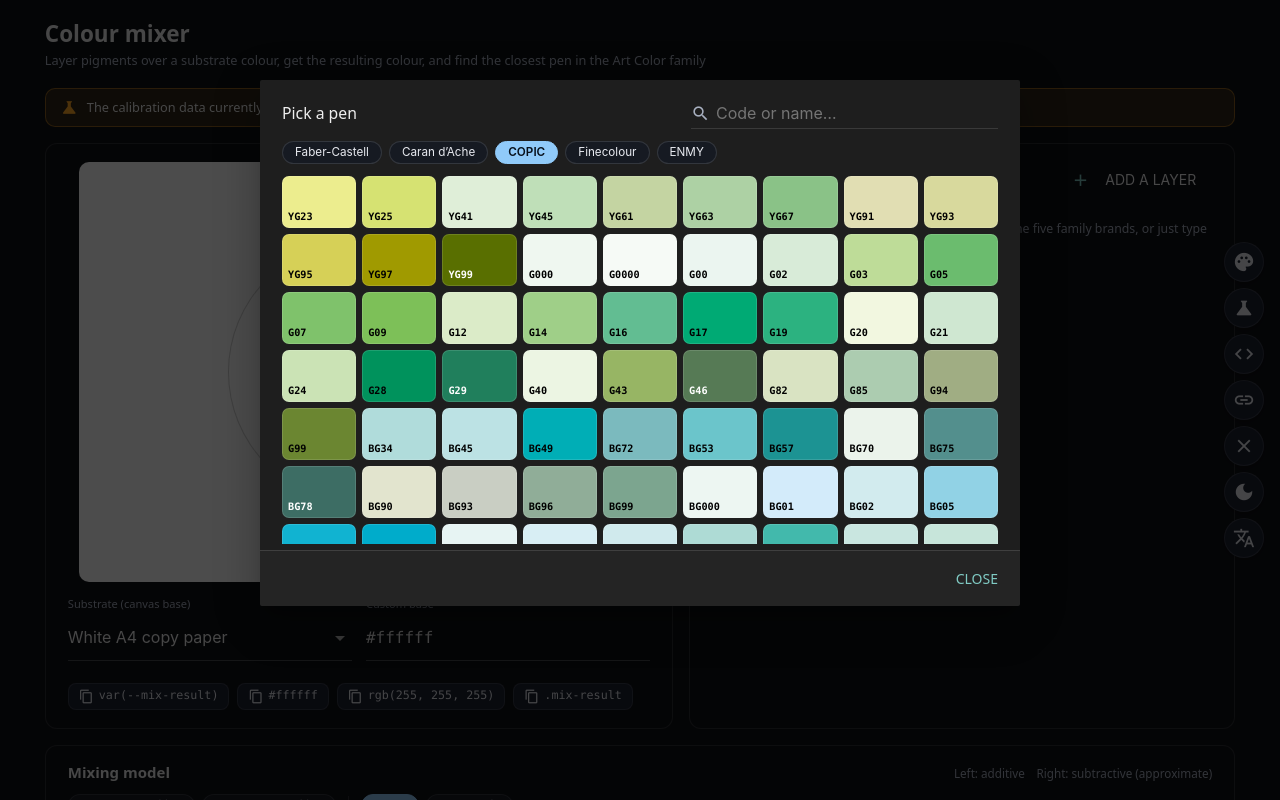
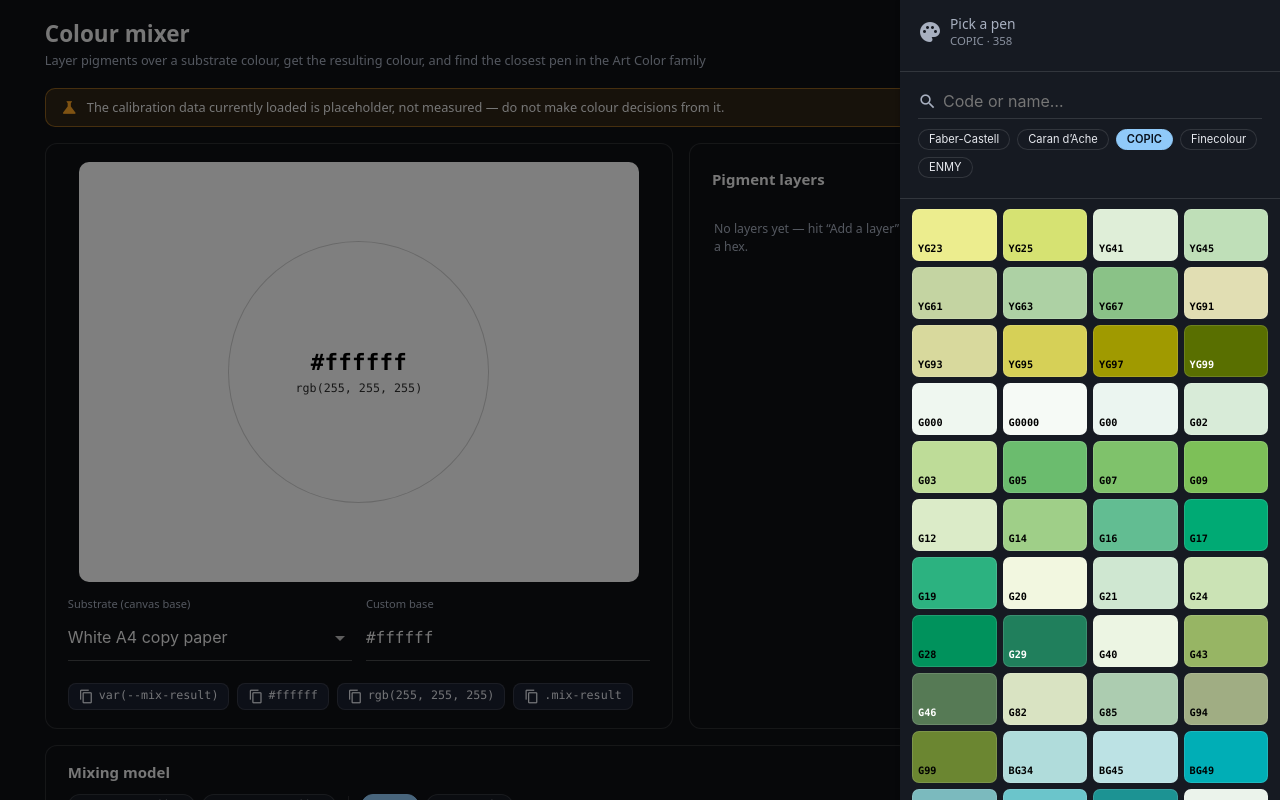
Before and after one commit to scottgfhong310/color-mixer, a website: page public/apps/color-mixer/index.html in a window 1280 px wide. Both pictures are taken after a click on the element "palette". Shown: the top 800 px of the page. Drawn offline with nearby package versions, Linux system fonts and the light colour scheme.

Commit message:
feat(pick): 挑一支筆從 Modal 改成右側滑出面板，且挑完不關
形制照抄 chat-archive 的 Prompt 清單與 faber-castell-color 的 nearest-panel
（兩者本來就是同一套 Materialize sidenav）——先讀了實作才動手，沒有照著改：
右緣滑出、subheader（icon＋標題＋.path 脈絡行）→ divider → 控制列 → divider →
自己捲的內容區；.sidenav 以 !important 釘 left:auto/right:0（Materialize 版本差異
會讓它跑回左邊）、max-width:92vw、flex column；onOpenStart/onCloseEnd 掛
body.sidenav-open，共用 side-tool.css 靠它把整排側鍵淡出。

## 為什麼不是 Modal

加顏料層是「挑一支 → 看畫布怎麼變 → 再挑下一支」的連續動作。Modal 一次只能站一個，
挑完必須關掉才看得到結果，於是「回去再挑」變成一個需要存在的動作。側欄與畫布並存，
那個動作就消失了——同 v1.21 在 chat-archive 上的收斂：**正解是讓那個問題消失，
不是加一顆返回鍵。**

連帶一行刻意的差別：**點色片後不關面板**。實測連續操作，面板全程留著、畫布即時跟著變
（#f0e6d2 → #bcb531 → #dfc068），換品牌與搜尋都不打斷，網址同步。

## 兩個細節

- .path 印的是**篩選後**的色數而不是品牌總色數（搜尋時顯示 30 / 259）——
  使用者數得出來，對不上就是騙人。同 nearest-panel 那條「選單上的數字要是
  真的會被比到的色數」。
- ⚠️ §5.10：Materialize 給 sidenav 內 i.material-icons 一個 48px 高的盒，會把 icon
  往下推、與文字錯位。重置成貼字盒後實測 icon 高度 24px。

## 驗收

新增契約檢查 F7（25/25）：擋「改回 Modal」與「點色片後 .close()」兩種退化，
兩條都做過反向驗證確認會紅。console 零錯誤；關閉後 rectLeft 899 ≥ clientWidth 880
＝完全在可視區外、側鍵恢復；light 主題下面板底色與 subheader 色正確。

Co-Authored-By: Claude Opus 5 <noreply@anthropic.com>

```diff
--- a/public/apps/color-mixer/color-mixer.css
+++ b/public/apps/color-mixer/color-mixer.css
@@ -206,23 +206,52 @@ body {
 .near-de .band-noticeable { color: #ffa726; }
 .near-de .band-far { color: #ef5350; }
 
-/* ---- 挑色 Modal ---- */
-.pick-modal { max-width: 760px; width: 92%; }
-.pick-modal .modal-content { padding: 18px 22px 6px; }
-.pick-head { display: flex; flex-wrap: wrap; align-items: center; gap: 12px; margin-bottom: 12px; }
-.pick-head h5 { font-size: 1.05rem; margin: 0; }
-.pick-search { display: flex; align-items: center; gap: 6px; margin-left: auto;
-  border-bottom: 1px solid var(--border); }
+/* ---- 右側滑出：挑一支筆（形制照抄 chat-archive 的 Prompt 清單 ／ nearest-panel） ----
+ *
+ * ⚠️ Materialize 的 .sidenav 預設貼左緣；`edge:'right'` 會加 .right-aligned，
+ *    這裡再以 !important 釘一次（同 markdown-reader／nearest-panel），
+ *    避免版本差異讓它跑回左邊。
+ */
+.sidenav {
+  background: var(--surface) !important;
+  left: auto !important;
+  right: 0 !important;
+  max-width: 92vw;                            /* 窄視窗不讓固定寬度撐出畫面 */
+  display: flex; flex-direction: column;      /* 表頭與搜尋固定在上、色片區自己捲 */
+}
+.sidenav .subheader {
+  height: auto !important; min-height: 0 !important; line-height: 1.4 !important;
+  padding: 14px 18px !important; display: flex; align-items: center; gap: 8px;
+  color: var(--muted) !important; font-size: .92rem;
+}
+.sidenav .subheader .material-icons { color: var(--muted) !important; margin: 0; }
+.sidenav .subheader span { color: inherit; }
+.sidenav .subheader .path { display: block; font-size: .76rem; opacity: .8; font-weight: 400; }
+.sidenav .divider { background-color: var(--border) !important; }
+/* Materialize 給 .sidenav li 的固定行高會把整塊表單撐開，這裡解掉 */
+.pick-panel li { line-height: normal; }
+/* §5.10：Materialize 給 sidenav 內 i.material-icons 一個 48px 高的盒，
+   會把 icon 往下推、與文字錯位——重置成貼字盒，列的垂直置中才成立 */
+.sidenav li > a i.material-icons { height: auto; line-height: 1; margin: 0; }
+
+.pick-search { display: flex; align-items: center; gap: 6px;
+  margin: 12px 18px 0; border-bottom: 1px solid var(--border); }
 .pick-search i { font-size: 19px; color: var(--muted); }
-.pick-search input { border: none !important; box-shadow: none !important; height: 30px !important;
-  margin: 0 !important; width: 220px; color: var(--text); }
-.pick-grid { display: grid; grid-template-columns: repeat(auto-fill, minmax(74px, 1fr));
-  gap: 6px; max-height: 46vh; overflow-y: auto; margin-top: 12px; }
+.pick-search input { border: none !important; box-shadow: none !important; height: 34px !important;
+  margin: 0 !important; width: 100%; color: var(--text); font-size: .88rem; }
+.pick-panel .group-chips { padding: 10px 18px 12px; }
+.pick-panel .group-chip { font-size: .74rem; padding: 3px 10px; }
+
+/* 色片區自己捲（.sidenav 是 flex column，故 flex:1 1 auto 才吃得到剩餘高度） */
+.pick-grid { flex: 1 1 auto; overflow-y: auto;
+  display: grid; grid-template-columns: repeat(auto-fill, minmax(74px, 1fr));
+  gap: 6px; padding: 10px 12px 24px; align-content: start; }
 .pick-sw { height: 52px; border-radius: 7px; border: 1px solid var(--border); cursor: pointer;
   display: flex; align-items: flex-end; padding: 3px 5px; font-size: .68rem; font-weight: 600;
   font-family: ui-monospace, SFMono-Regular, Menlo, Consolas, monospace; }
 .pick-sw * { color: inherit; }
 .pick-sw:hover { outline: 2px solid var(--accent); outline-offset: -2px; }
+.pick-panel .empty-hint { padding: 16px 20px; }
 
 /* ---- 明細 Modal（§11.1 骨架，class 名與數值照抄） ---- */
 .detail-modal { max-width: 560px; border-radius: 14px; }
--- a/public/apps/color-mixer/color-mixer.js
+++ b/public/apps/color-mixer/color-mixer.js
@@ -330,6 +330,9 @@
         || String(c.hex || '').toLowerCase().indexOf(q) >= 0;
     });
     $('#pick-empty').toggle(list.length === 0);
+    // 表頭脈絡：現在在看哪個品牌、篩出幾色（同 chat-archive 的 #prompt-path）。
+    // 印**篩選後**的數字而不是品牌總色數——使用者數得出來，對不上就是騙人。
+    $('#pick-path').text(b.label + ' · ' + list.length + (q ? ' / ' + b.colors().length : ''));
     // 上限只為了不讓 800+ 色片一次進 DOM；有搜尋框可以縮小範圍。
     $('#pick-grid').html(list.slice(0, 400).map(function (c) {
       var fg = Lib.pickTextColor({ r: c.r, g: c.g, b: c.b });
@@ -338,10 +341,14 @@
         + '<span>' + esc(c.code) + '</span></div>';
     }).join(''));
   }
-  function openPick() {
+  function pickNav() { return window.M.Sidenav.getInstance(document.getElementById('pick-nav')); }
+
+  /** 側鍵與「加一層」都走這裡：已開就收起（同 chat-archive 的 #setting-prompts）。 */
+  function togglePick() {
     renderPickBrands();
     renderPickGrid();
-    window.M.Modal.getInstance(document.getElementById('pick-modal')).open();
+    var inst = pickNav();
+    if (inst) { inst.isOpen ? inst.close() : inst.open(); }
   }
 
   function findColor(brandId, code) {
@@ -538,7 +545,7 @@
     });
 
     // 顏料層
-    $('#add-layer, #setting-add').on('click', openPick);
+    $('#add-layer, #setting-add').on('click', togglePick);
     $('#layers')
       .on('input', 'input[type=range]', function () {
         var i = +$(this).data('i');
@@ -572,8 +579,9 @@
     });
     $('#pick-search').on('input', renderPickGrid);
     $('#pick-grid').on('click', '.pick-sw', function () {
+      // ⚠️ **刻意不關面板**：這正是它從 Modal 改成側欄的理由——挑一支、看畫布怎麼變、
+      //    再挑下一支是一個連續動作。關掉面板等於把「回去再挑」變回一個需要存在的動作。
       addLayer(state.pickBrand, $(this).data('code'));
-      window.M.Modal.getInstance(document.getElementById('pick-modal')).close();
     });
 
     // 最接近色 → 明細
@@ -647,6 +655,13 @@
 
   function init() {
     window.M.Modal.init(document.querySelectorAll('.modal'), { preventScrolling: false });
+    // 挑色面板走右側滑出 sidenav（形制同 chat-archive 的 Prompt 清單）。
+    // onOpenStart/onCloseEnd 掛 body.sidenav-open —— 共用 side-tool.css 靠它把整排側鍵淡出。
+    window.M.Sidenav.init(document.getElementById('pick-nav'), {
+      edge: 'right',
+      onOpenStart: function () { document.body.classList.add('sidenav-open'); },
+      onCloseEnd: function () { document.body.classList.remove('sidenav-open'); }
+    });
 
     applyTheme(localStorage.getItem(LS_THEME) || 'dark');
 
--- a/public/apps/color-mixer/index.html
+++ b/public/apps/color-mixer/index.html
@@ -160,25 +160,34 @@
     </div>
   </div>
 
-  <!-- ===== 挑色 Modal ===== -->
-  <div id="pick-modal" class="modal pick-modal">
-    <div class="modal-content">
-      <div class="pick-head">
-        <h5 data-i18n="pick.title">挑一支筆</h5>
+  <!-- ===== 右側滑出：挑一支筆（形制照抄 chat-archive 的 Prompt 清單 ／
+                    faber-castell-color 的 nearest-panel——同一套 Materialize sidenav） =====
+
+       **為什麼是側欄不是 Modal**：加顏料層是「挑一支 → 看畫布怎麼變 → 再挑下一支」的
+       連續動作。Modal 一次只能站一個，挑完必須關掉才看得到結果，於是「回去再挑」變成
+       一個需要存在的動作。側欄與畫布並存，那個動作就消失了——同 v1.21 在 chat-archive
+       上的收斂：**正解是讓那個問題消失，不是加一顆返回鍵。**
+       連帶：點色片後**刻意不關面板**（見 color-mixer.js 的 pick-grid handler）。 -->
+  <ul id="pick-nav" class="sidenav pick-panel" style="width: 380px;">
+    <li>
+      <a class="subheader">
+        <i class="material-icons">palette</i>
+        <span><span data-i18n="pick.title">挑一支筆</span><span class="path" id="pick-path"></span></span>
+      </a>
+    </li>
+    <li><div class="divider"></div></li>
+    <li>
       <div class="pick-search">
         <i class="material-icons">search</i>
         <input id="pick-search" type="text" autocomplete="off" spellcheck="false"
                data-i18n-placeholder="pick.placeholder" placeholder="色號或色名…" data-filter-clear />
       </div>
-      </div>
       <div id="pick-brands" class="group-chips" role="radiogroup"></div>
+    </li>
+    <li><div class="divider"></div></li>
     <div id="pick-grid" class="pick-grid"></div>
     <div id="pick-empty" class="empty-hint" style="display:none" data-i18n="pick.empty">找不到符合的顏色</div>
-    </div>
-    <div class="modal-footer">
-      <a href="#!" class="modal-close btn-flat" data-i18n="btn.close">關閉</a>
-    </div>
-  </div>
+  </ul>
 
   <!-- ===== 色票明細 Modal（§11.1 骨架） ===== -->
   <div id="detail-modal" class="modal detail-modal">
```
Also changed, not shown: scripts/verify.js (+24 -0 lines). Lines whose indentation alone changed are shown as unchanged.
